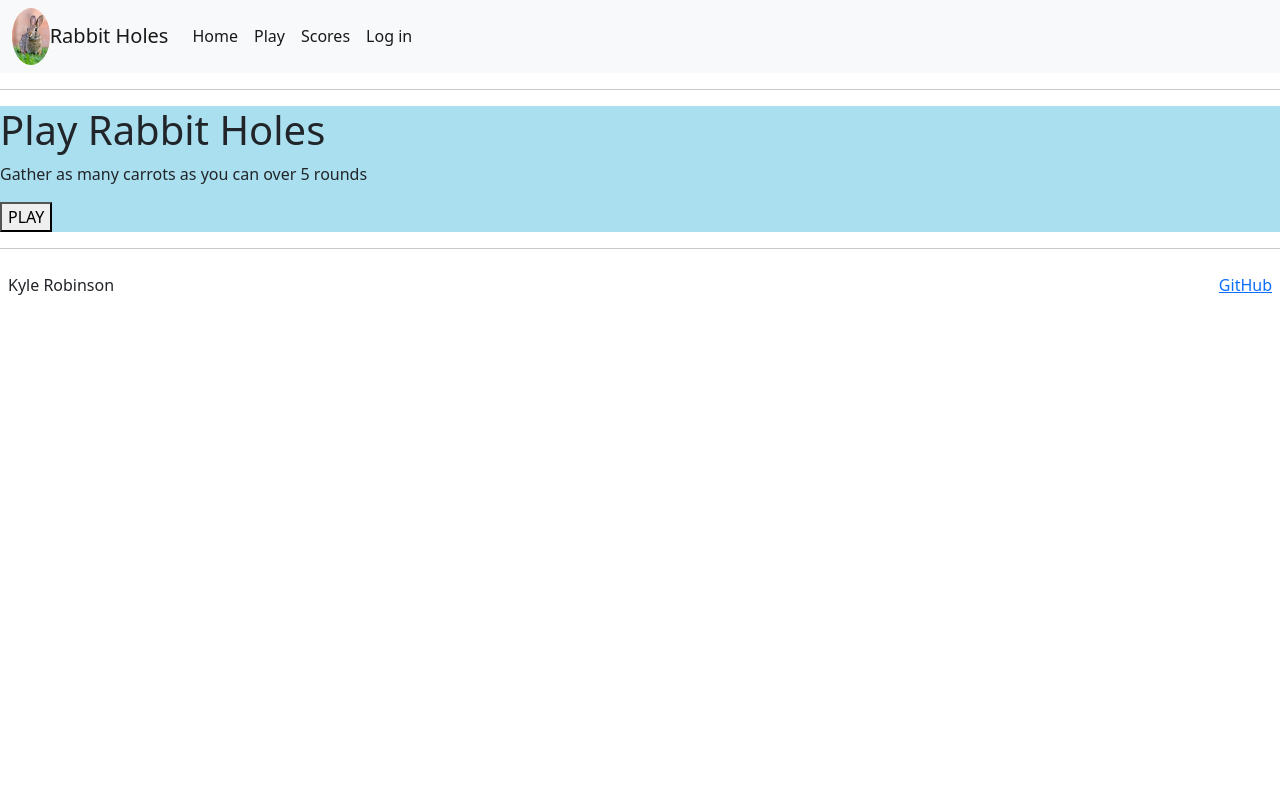
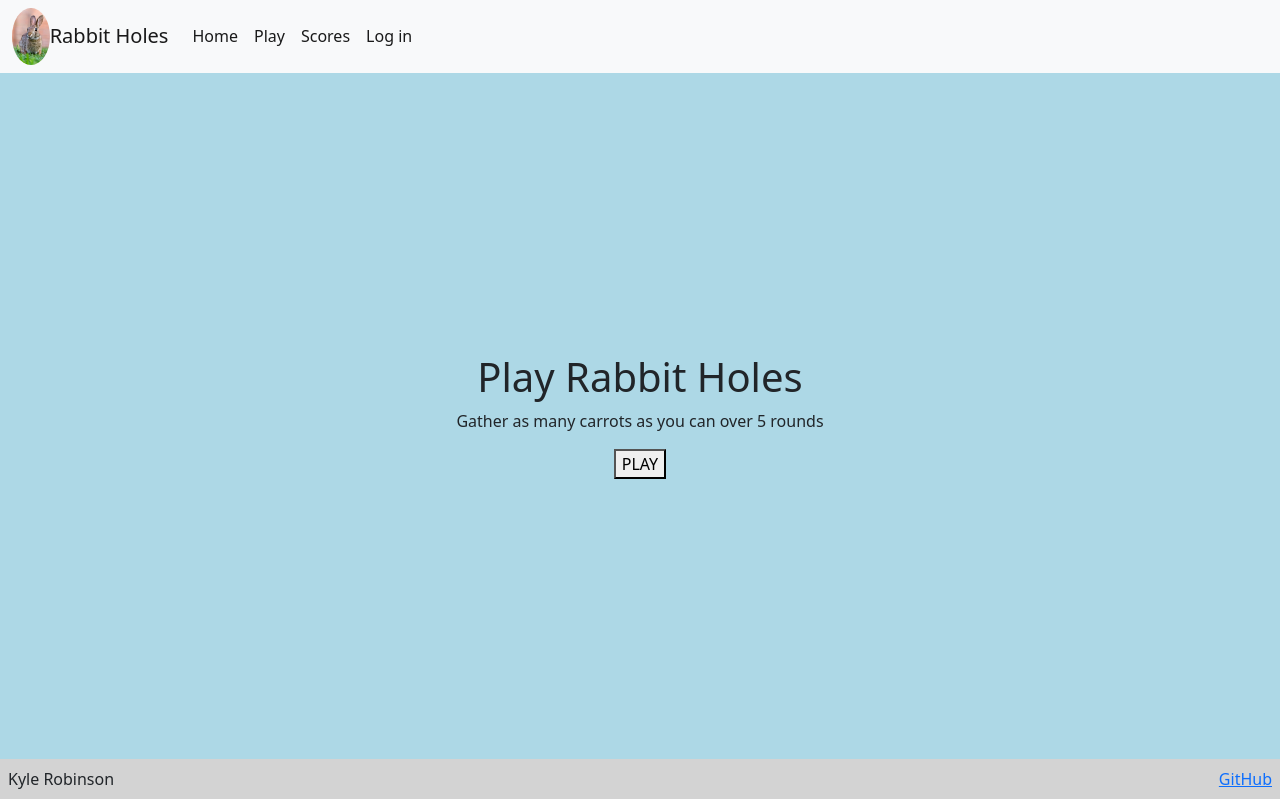
Before and after one commit to robinkyl002/startup, a plain HTML site: page startup-css/index.html in a window 1280 px wide. Drawn offline with nearby package versions, Linux system fonts and the light colour scheme.

Commit message:
added login.css with styling for the header, footer, body

```diff
--- /dev/null
+++ b/startup-css/index.css
@@ -0,0 +1,21 @@
+body {
+    display: flex;
+    flex-direction: column;
+}
+
+.navigation {
+    flex: 0 80px;
+}
+
+main {
+    flex: 1 calc(100vh - 120px);
+    background-color: lightblue;
+    text-align: center;
+    padding: 35vh 35vh;
+
+}
+
+footer {
+    flex: 0 40px;
+    background-color: lightgray;
+}
--- a/startup-css/index.html
+++ b/startup-css/index.html
@@ -5,6 +5,7 @@
         <meta name="viewport" content="width=device-width, initial-scale=1.0" />
         <title>Rabbit Holes</title>
         <link href="https://cdn.jsdelivr.net/npm/bootstrap@5.2.3/dist/css/bootstrap.min.css" rel="stylesheet" integrity="sha384-rbsA2VBKQhggwzxH7pPCaAqO46MgnOM80zW1RWuH61DGLwZJEdK2Kadq2F9CUG65" crossorigin="anonymous">
+        <link rel="stylesheet" href="index.css" />
         <link rel="icon" href="rabbit.jpg" />
     </header>
     <body>
@@ -37,11 +38,10 @@
             </div>
         </nav>
 
-        <hr />
         </header>
 
         <main>
-            <div width="1500" height="800" style="background-color: #AADFEF">
+            <div>
                 <h1>Play Rabbit Holes</h1>
                 <p>Gather as many carrots as you can over 5 rounds</p>
                 <button type="button" onclick="window.location.href='play.html'">PLAY</button>
@@ -49,7 +49,6 @@
         </main>
 
         <footer>
-            <hr />
             <div class="d-flex">
                 <div class="p-2 w-100">Kyle Robinson</div>
 
```
